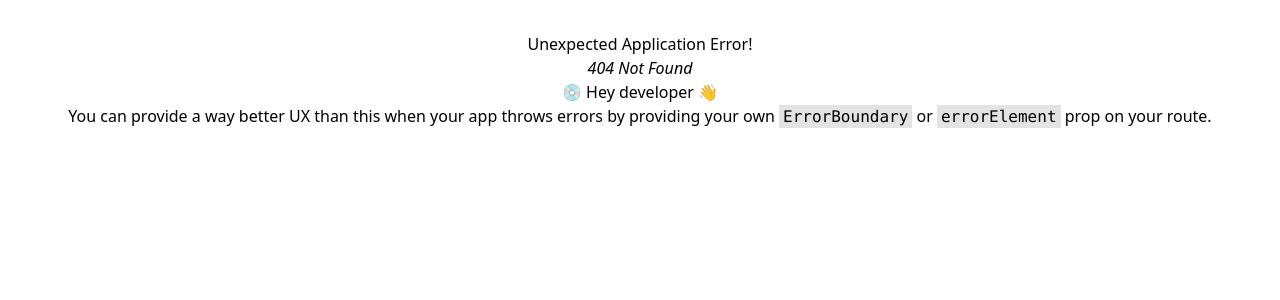
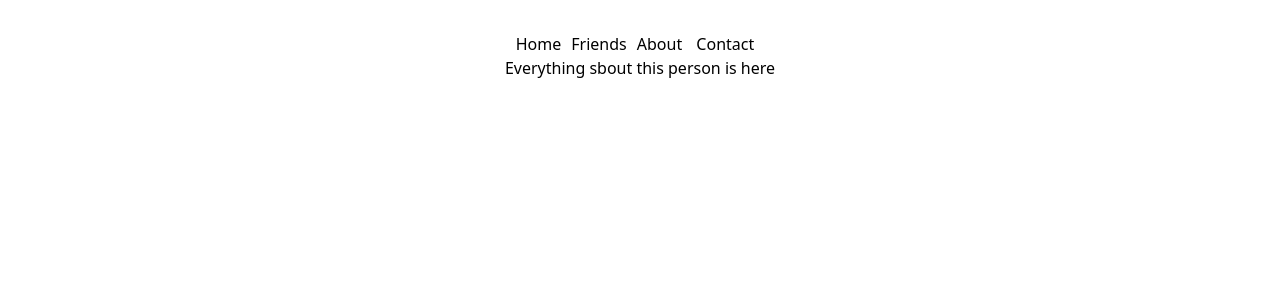
Before and after one commit to hasibprangon/intro-to-react-router, a React (Vite) app: page /friend/1 in a window 1280 px wide. Before the commit this address had no page. Shown: the top 300 px of the page. Built offline with nearby package versions, Linux system fonts and the light colour scheme.

Commit message:
creating dynamic route

```diff
--- a/src/components/friend/Friend.jsx
+++ b/src/components/friend/Friend.jsx
@@ -1,14 +1,16 @@
 import React from 'react';
+import { Link } from 'react-router-dom';
 
 const Friend = ({friend}) => {
     // console.log(friend);
-    const {name, email, phone, website} = friend;
+    const {id, name, email, phone, website} = friend;
     return (
-        <div>
+        <div className='bg-cyan-500 rounded-lg p-4 px-5  text-center'>
             <h2>{name}</h2>
             <p>Phone Number:{phone}</p>
-            <p>Email:{email}</p>
+            <p className='truncate hover:text-clip'>Email:{email}</p>
             <p>Web:{website}</p>
+            <p><Link to={`/friend/:${id}`} className='font-bold hover:bg-cyan-700 '>Show me Details</Link></p>
         </div>
     );
 };
--- /dev/null
+++ b/src/components/friendDetail/FriendDetail.jsx
@@ -0,0 +1,11 @@
+import React from 'react';
+
+const FriendDetail = () => {
+    return (
+        <div>
+            <h3>Everything sbout this person is here</h3>
+        </div>
+    );
+};
+
+export default FriendDetail;
--- a/src/components/friends/Friends.jsx
+++ b/src/components/friends/Friends.jsx
@@ -8,7 +8,7 @@
     return (
         <div>
             <h3>Number of my friends: {friends.length}</h3>
-            <div>
+            <div className='grid grid-cols-4 gap-4'>
                 {
                     friends.map(friend => <Friend
                     key={friend.id}
--- a/src/components/header/Header.jsx
+++ b/src/components/header/Header.jsx
@@ -3,7 +3,7 @@
 import './Header.css'
 const Header = () => {
     return (
-        <nav>
+        <nav className='font-bold text-blue-600'>
             <Link to="/">Home</Link>
             <Link to="friends">Friends</Link>
             <Link to="about">About </Link>
```
Also changed, not shown: src/main.jsx (+6 -1 lines).
